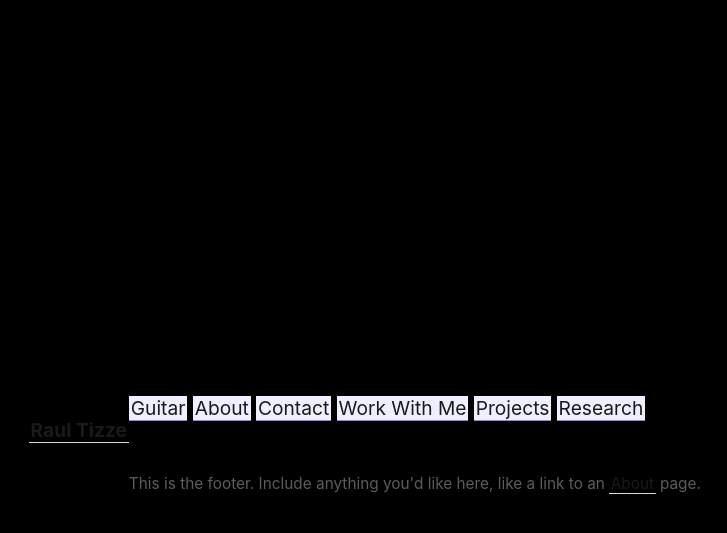
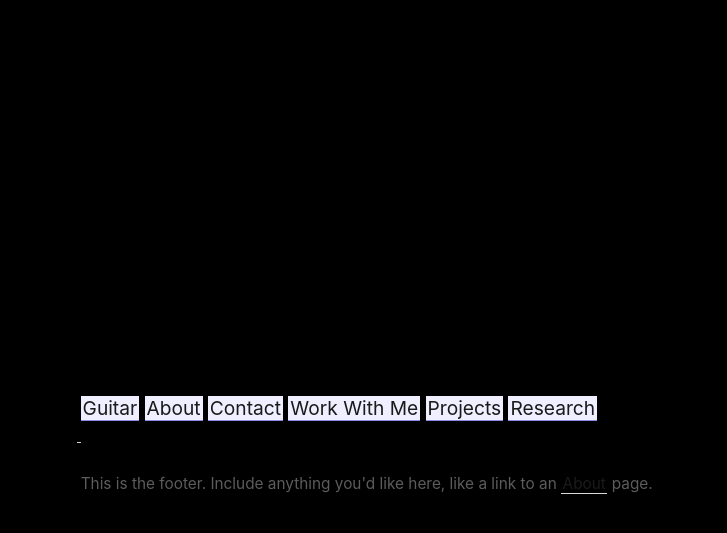
Before and after one commit to raultizze/raultizzeweb, a Jekyll site: the page built from _pages/index.md, in a window 1280 px wide. Shown: the top 533 px of the page, without its empty margins (240-967 px from the left). Built offline with Jekyll 4.4.1, drawn with Linux system fonts in a browser that asks for light colours.

Commit message:
name out

```diff
--- a/_config.yml
+++ b/_config.yml
@@ -1,4 +1,4 @@
-title: Raul Tizze
+title:
 include: ['_pages']
 exclude: ['_includes/notes_graph.json']
 baseurl: ''
```
